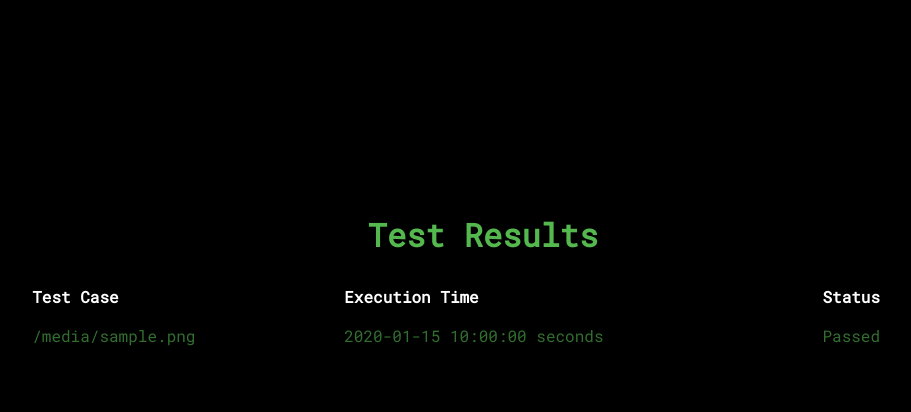
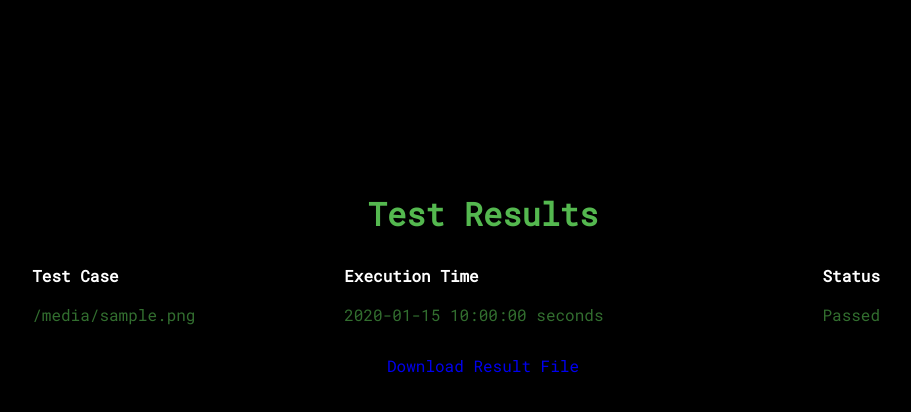
Before and after one commit to Jay-2512/trycode, a Flask app: template templates/result.html in a window 1280 px wide. Shown: the part 167-579 px from the top of the page, without its empty margins (157-1068 px from the left). Run offline with Flask 3, Linux system fonts and the light colour scheme; the template is opened without the code that fills it: most values are stand-ins (such as "Sample title", 1, 10 or a date in 2020).

Commit message:
Update result.html

```diff
--- a/templates/result.html
+++ b/templates/result.html
@@ -1,12 +1,13 @@
-{% extends 'base.html' %} {% block title %}tryCode-Test Results{% endblock %} {%
-block styles %}
-<link
-  rel="stylesheet"
-  href="{{ url_for('static', filename='./stylesheets/result.css') }}"
-/>
-{% endblock %} {% block content %}
+{% extends 'base.html' %}
+
+{% block title %}tryCode-Test Results{% endblock %}
+
+{% block styles %}
+<link rel="stylesheet" href="{{ url_for('static', filename='./stylesheets/result.css') }}" />
+{% endblock %}
+
+{% block content %}
 <main class="screen-main result">
-  <!-- <pre>{{compile_output}}</pre> -->
   <div class="result-container">
     <h1>Test Results</h1>
     <table>
@@ -17,46 +18,19 @@ block styles %}
       </tr>
       {% for input_file, result in execution_times.items() %}
       <tr>
-        <td
-          class="{% if result['status'] == 'Passed' %}passed{% else %}failed{% endif %}"
-        >
+        <td class="{% if result['status'] == 'Passed' %}passed{% else %}failed{% endif %}">
           {{ input_file }}
         </td>
-        <td
-          class="{% if result['status'] == 'Passed' %}passed{% else %}failed{% endif %}"
-        >
+        <td class="{% if result['status'] == 'Passed' %}passed{% else %}failed{% endif %}">
           {{ result['execution_time'] }} seconds
         </td>
-        <td
-          class="{% if result['status'] == 'Passed' %}passed{% else %}failed{% endif %}"
-        >
+        <td class="{% if result['status'] == 'Passed' %}passed{% else %}failed{% endif %}">
           {{ result['status'] }}
         </td>
       </tr>
       {% endfor %}
     </table>
+    <a href="{{ url_for('download_result', result_filename=result_filename) }}">Download Result File</a>
   </div>
 </main>
 {% endblock %}
-
-<!-- <body>
-    <h1>Compilation Output:</h1>
-    <pre>{{ compile_output }}</pre>
-
-    <table>
-        <tr>
-            <th>Test Case</th>
-            <th>Execution Time</th>
-            <th>Status</th>
-        </tr>
-        {% for input_file, result in execution_times.items() %}
-        <tr>
-            <td>{{ input_file }}</td>
-            <td>{{ result['execution_time'] }} seconds</td>
-            <td class="{% if result['status'] == 'Passed' %}passed{% else %}failed{% endif %}">
-                {{ result['status'] }}
-            </td>
-        </tr>
-        {% endfor %}
-    </table>
-</body> -->
```
